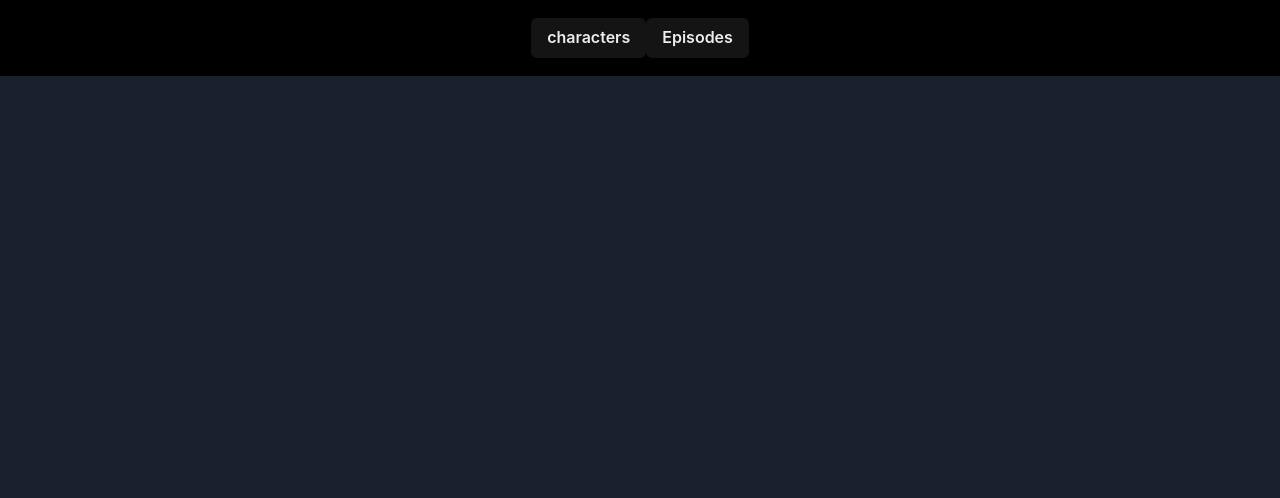
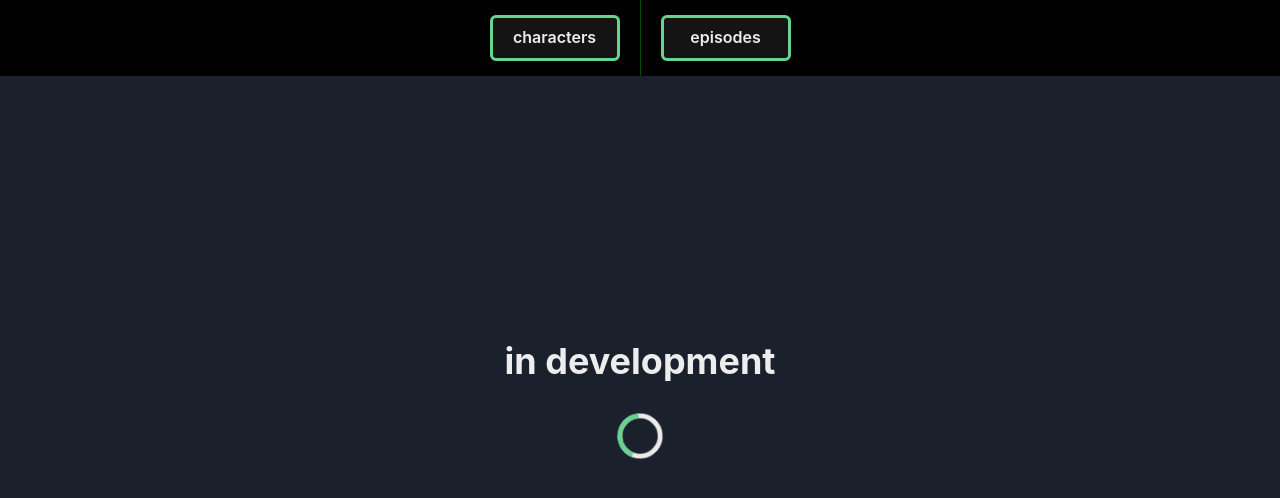
Before and after one commit to brucePedroGomes/rick-and-morty, a React (Create React App) app: page /episodes in a window 1280 px wide. Shown: the top 498 px of the page. Built offline with nearby package versions, Linux system fonts and the light colour scheme.

Commit message:
border color

```diff
--- a/src/Components/Header.tsx
+++ b/src/Components/Header.tsx
@@ -1,15 +1,33 @@
-import { Box, Button, Flex } from '@chakra-ui/react'
+import { Button, Flex, Divider } from '@chakra-ui/react'
+
 import { Link } from 'react-router-dom'
+
+type Props = {
+    to: string
+}
+
+const ButtonLink = ({ to }: Props) => (
+    <Button
+        as={Link}
+        padding="20px"
+        border="3px solid"
+        w="130px"
+        borderColor="green.300"
+        to={to}
+        _hover={{
+            backgroundColor: 'green.300',
+        }}
+    >
+        {to}
+    </Button>
+)
 
 export const Header = () => {
     return (
-        <Flex w="100%" h="76px" backgroundColor="black" justifyContent="center" alignItems="center">
-            <Box as={Link} to="/characters">
-                <Button>characters</Button>
-            </Box>
-            <Box as={Link} to="/episodes">
-                <Button>Episodes</Button>
-            </Box>
+        <Flex w="100%" h="76px" backgroundColor="black" justifyContent="center" alignItems="center" position="fixed">
+            <ButtonLink to="characters" />
+            <Divider orientation="vertical" margin="20px" borderColor="green" />
+            <ButtonLink to="episodes" />
         </Flex>
     )
 }
--- a/src/Pages/Characters/Paginator.tsx
+++ b/src/Pages/Characters/Paginator.tsx
@@ -46,9 +46,21 @@ export const Paginator: React.FC<Props> = ({ page, pagesQuantity, setPage }) =>
         separatorStyles={separatorStyles}
     >
         <Container align="center" justify="space-between" w="full" p={4}>
-            <Previous>Previous</Previous>
+            <Previous
+                _hover={{
+                    bg: 'green.300',
+                }}
+            >
+                Previous
+            </Previous>
             <PageGroup isInline align="center" />
-            <Next>Next</Next>
+            <Next
+                _hover={{
+                    bg: 'green.300',
+                }}
+            >
+                Next
+            </Next>
         </Container>
     </ChakraPaginator>
 )
--- a/src/Pages/Characters/index.tsx
+++ b/src/Pages/Characters/index.tsx
@@ -18,14 +18,17 @@ export const Characters = () => {
 
     return (
         <Stack>
-            <Flex justifyContent="space-between" padding="60px">
-                <Text fontSize="40px" fontWeight="700">
-                    Characters
-                </Text>
-                <Input w="703px" placeholder="search..." h="57px" />
+            <Flex marginTop="30px" justifyContent="space-between" padding="60px">
+                <Input
+                    w="703px"
+                    placeholder="search..."
+                    h="57px"
+                    borderColor="green.300"
+                    _placeholder={{ color: 'green.300' }}
+                />
                 <Stack />
             </Flex>
-            <Grid templateColumns="repeat(5, 1fr)" gap={6} padding="20px">
+            <Grid templateColumns="repeat(5, 1fr)" gap={1} padding="20px 40px">
                 {loading ? (
                     <>
                         {[...Array(20)].map((_) => (
--- a/src/Pages/Episodes/index.tsx
+++ b/src/Pages/Episodes/index.tsx
@@ -1,5 +1,10 @@
-import { Container } from '@chakra-ui/layout'
+import { Stack, Heading, CircularProgress } from '@chakra-ui/react'
 
 export const Episodes = () => {
-    return <Container></Container>
+    return (
+        <Stack align="center" justifyContent="center" w="100%" h="100vh">
+            <Heading marginBottom="20px">in development</Heading>
+            <CircularProgress isIndeterminate color="green.300" />
+        </Stack>
+    )
 }
```
